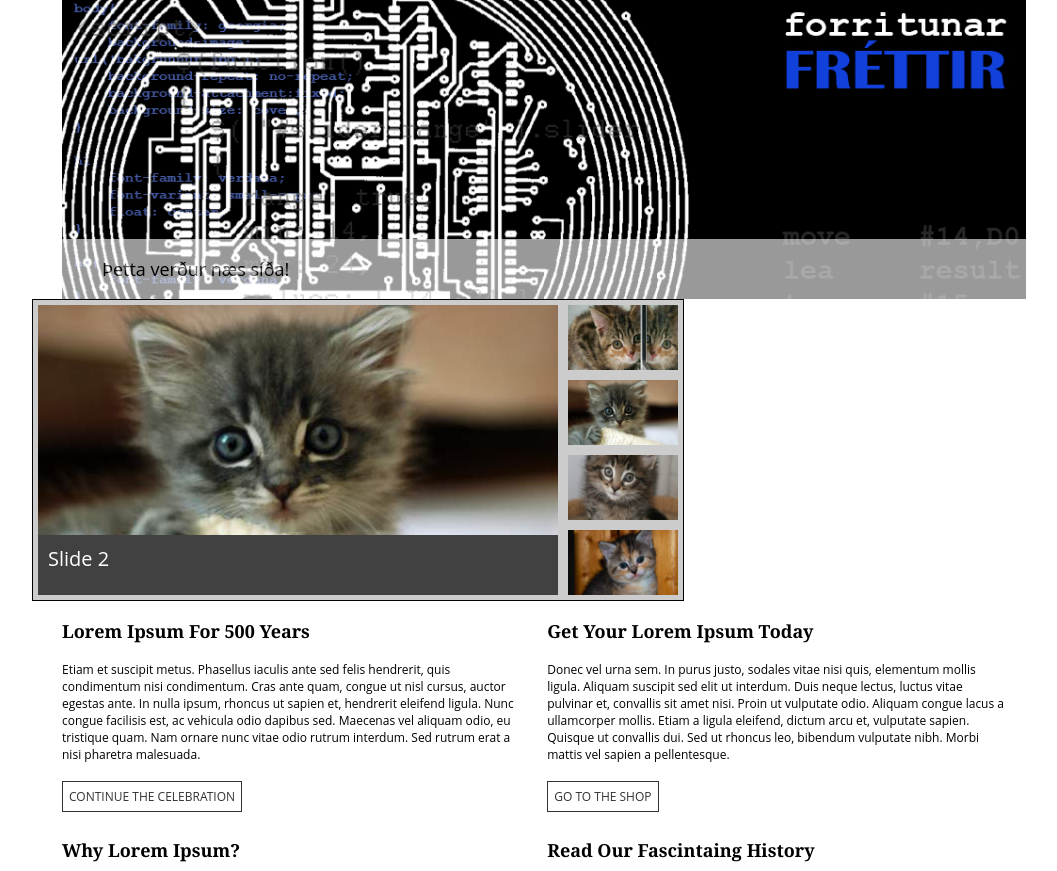
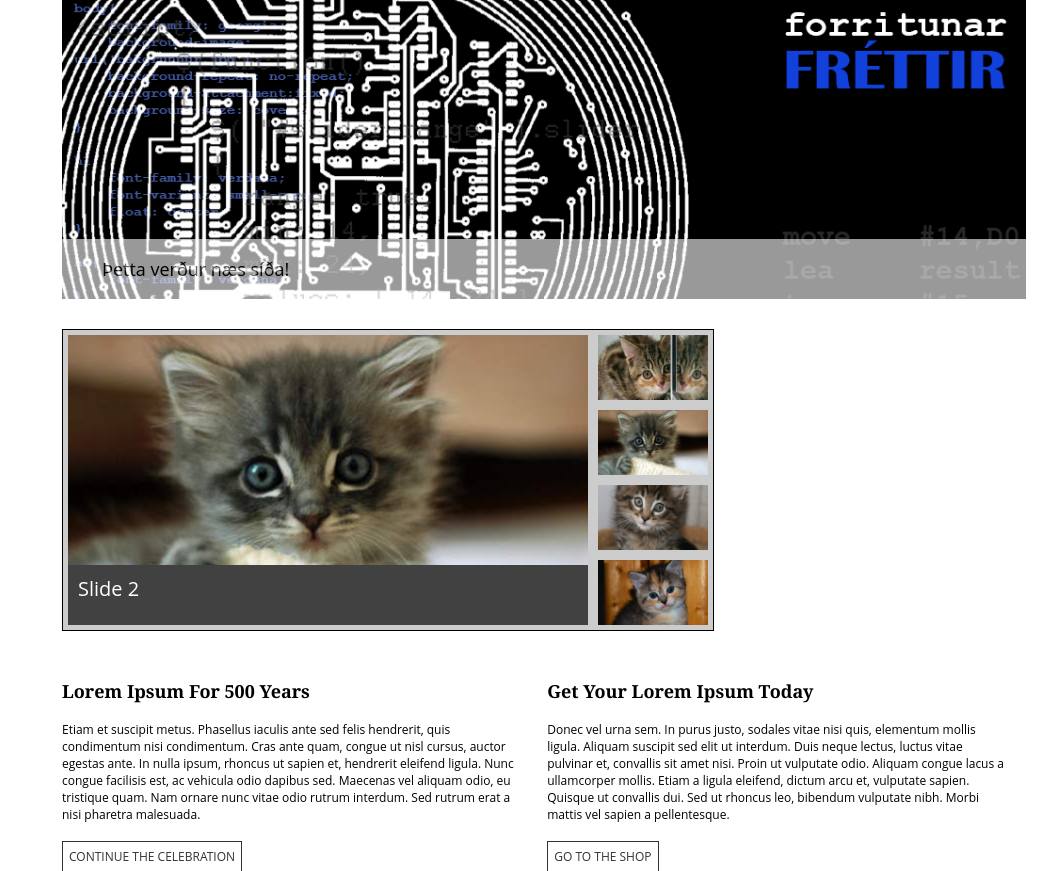
Before and after one commit to palarn/Lokaverkefni-Vefsida, a PHP site: page / in a window 1280 px wide. Shown: the part 137-1008 px from the top of the page, without its empty margins (96-1153 px from the left). Run offline with PHP 8.4, Linux system fonts and the light colour scheme.

Commit message:
smá margin fix

```diff
--- a/helper/mobile.css
+++ b/helper/mobile.css
@@ -22,6 +22,10 @@ body{
 
 div.main{
 		display:border-box;
+}
+
+.main-slider{
+	margin: 30px;
 }
 
 nav{
```
